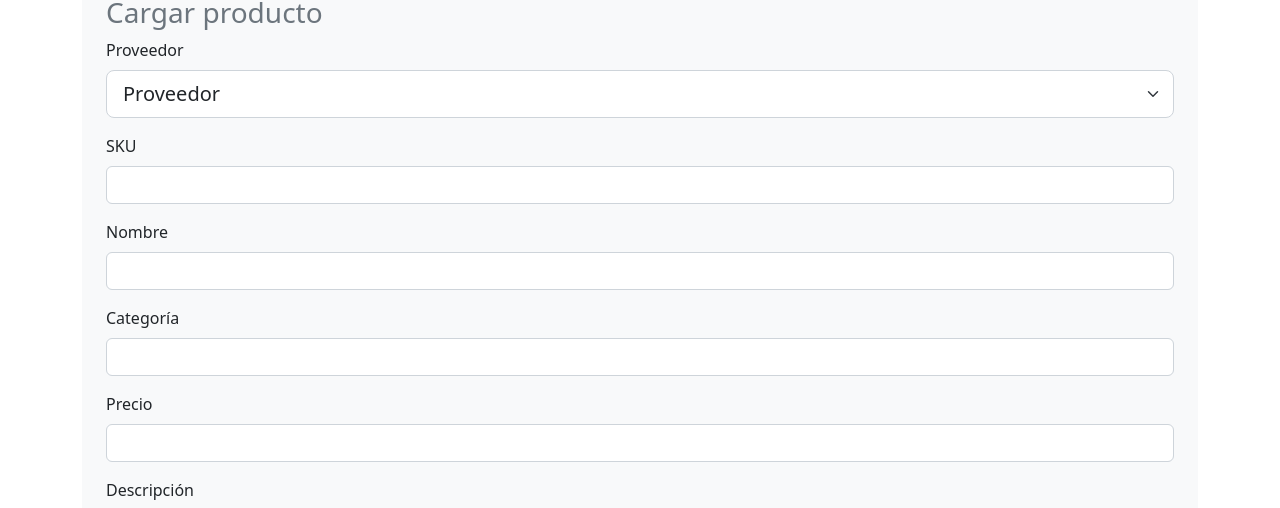
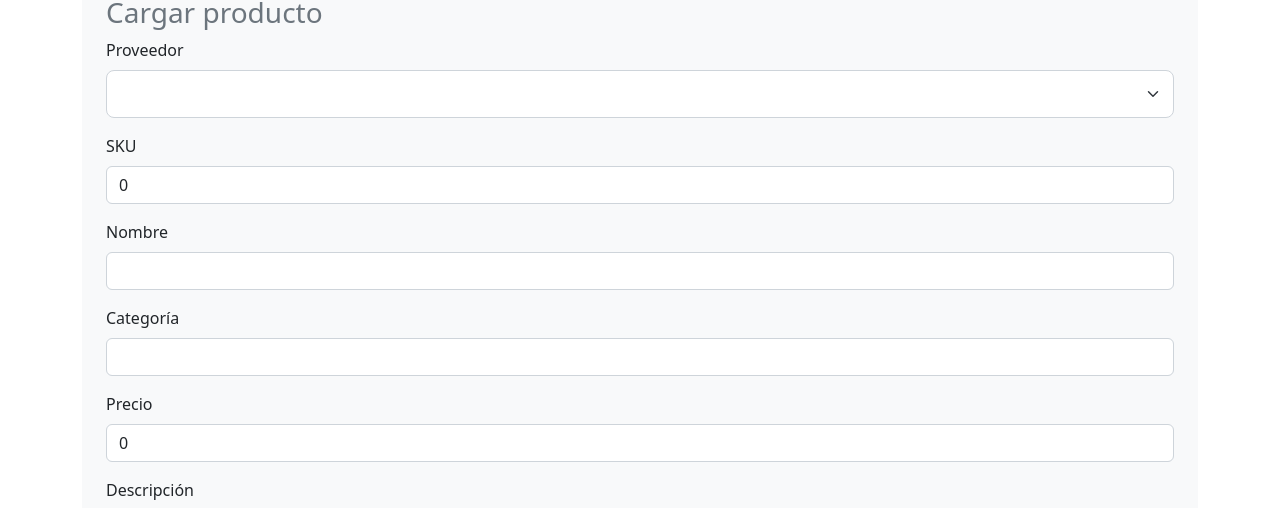
Before and after one commit to luciana87/bootcamp-ASJ-integrador, an Angular app in the folder angular/gestion-compras/: page /form-product in a window 1280 px wide. Shown: the part 132-640 px from the top of the page. Built offline with nearby package versions, Linux system fonts and the light colour scheme.

Commit message:
faltaba el import formsModule

```diff
--- a/angular/gestion-compras/src/app/app.module.ts
+++ b/angular/gestion-compras/src/app/app.module.ts
@@ -1,5 +1,6 @@
 import { NgModule } from '@angular/core';
 import { BrowserModule } from '@angular/platform-browser';
+import { FormsModule } from '@angular/forms';
 
 import { AppRoutingModule } from './app-routing.module';
 import { AppComponent } from './app.component';
@@ -40,7 +41,8 @@ import { PurchaseOrderServiceService } from './services/purchase-order-service/p
   imports: [
     BrowserModule,
     AppRoutingModule,
-    NgbModule
+    NgbModule,
+    FormsModule
   ],
   providers: [ProductServiceService,SupplierServiceService,PurchaseOrderServiceService],
   bootstrap: [AppComponent]
--- a/angular/gestion-compras/src/app/data/products.ts
+++ b/angular/gestion-compras/src/app/data/products.ts
@@ -1,66 +1,66 @@
 export const products = [
     {
-        sku: '1',
+        sku: 1,
         supplier_id: '1',
         category: "Ropa y calzado",
         name: "CARDIGAN STRASS BARCELONETA",
         description: "Cardigan de largo modular debajo de la cadera de calce recto y sin abotonadura en el acceso, con manga balloon. En hombros delanteros lleva piedras cosidas. Tajos laterales a modo de detalle. Material frio, sedoso, fino y elastico",
-        price: '50175.00'
+        price: 50175.00
     },
     {
-        sku: '2',
+        sku: 2,
         supplier_id: '1',
         category: "Ropa y calzado",
         name: "PANTALÓN PINZAS CREMALLERA",
         description: "Pantalón de tiro medio confeccionado con tejido en mezcla de viscosa. Cintura elástica. Detalle de pinzas en delantero. Cierre lateral con cremallera metálica",
-        price: '48300.00'
+        price: 48300.00
     },
     {
-        sku: '3',
+        sku: 3,
         supplier_id: '1',
         category: "Electrónica",
         name: "Celular Samsung Galaxy A04s 128GB White",
         description: "El chip más rápido, potente e inteligente se encuentra en el Galaxy A04s. Cuenta con una batería de 5000 mAh que, junto con su pantalla y procesador de bajo consumo, te permitirá utilizar el smartphone durante todo el día.",
-        price: '159999.00'
+        price:  159999.00
     },
     {
-        sku: '4',
+        sku: 4,
         supplier_id: '1',
         category: "Electrónica",
         name: "Parlante Bluetooth Noblex PSB1000",
         description: "El parlante Noblex PSB1000 dispone de una potencia de salida de 45 watts. Utilízalo mediante tecnología Bluetooth 5.0. También dispone de entrada auxiliar y alimentación por puerto USB. ",
-        price: '76649.00'
+        price: 76649.00
     },
     {
-        sku: '5',
+        sku: 5,
         supplier_id: '3',
         category: "Blanquería",
         name: "Cubrecama Queen Size Damero Hoja",
         description: "Este cubrecama es ideal para quienes tienen poco tiempo y buscan practicidad, ya que son súper livianos y fáciles de limpiar, las manchas se eliminan rápidamente. Inspirate para vestir tu cama combinando los diseños y texturas que pensamos para vos esta temporada.",
-        price: '77990.00'
+        price: 77990.00
     },
     {
-        sku: '6',
+        sku: 6,
         supplier_id: '3',
         category: "Blanquería",
         name: "Juego de Sábanas Twin Size Línea Biotextil Sustentable",
         description: "Este cubrecama es ideal para quienes tienen poco tiempo y buscan practicidad, ya que son súper livianos y fáciles de limpiar, las manchas se eliminan rápidamente. Inspirate para vestir tu cama combinando los diseños y texturas que pensamos para vos esta temporada.",
-        price: '44990.00'
+        price: 44990.00
     },
     {
-        sku: '7',
+        sku: 7,
         supplier_id: '2',
         category: "Juguetería",
         name: "Ajedrez profesional Staunton Plastigal 160",
         description: "Sumérgete en el mundo del ajedrez con el Ajedrez profesional Staunton Plastigal 160, un juego de estrategia clásico y desafiante que pondrá a prueba tu ingenio y habilidades tácticas.",
-        price: '19990.00'
+        price: 19990.00
     },
     {
-        sku: '8',
+        sku: 8,
         supplier_id: '2',
         category: "Juguetería",
         name: "Juego De Memoria Con Luz Y Sonido Memo Star Duende Azul 7530",
         description: "¿Qué mejor plan para una tarde de lluvia que un juego de mesa? Con el Memo Disco Memo Star vas a crear divertidos recuerdos y pasar momentos inolvidables junto a tus amigos y amigas. Con este pasatiempo entretenido las risas están aseguradas.",
-        price: '9159.00'
+        price: 9159.00
     },
 ];
--- a/angular/gestion-compras/src/app/models/Product.ts
+++ b/angular/gestion-compras/src/app/models/Product.ts
@@ -1,8 +1,8 @@
 export interface Product {
-    sku: string;
+    sku: number;
     supplier_id: String;
     category: String;
     name: String;
     description: String;
-    price: string;
+    price: number;
 }
--- a/angular/gestion-compras/src/app/products/form-product/form-product.component.html
+++ b/angular/gestion-compras/src/app/products/form-product/form-product.component.html
@@ -3,7 +3,7 @@
     <!-- <form class="form-control mt-2 mb-5" id="product-form" action=""> -->
     <div class="mb-3">
         <label for="proveedor-input" class="form-label">Proveedor</label>
-        <select id="proveedor-input" name="supplier" class="form-select form-select-lg mb-3" #supplier_id>
+        <select id="proveedor-input" name="supplier" class="form-select form-select-lg mb-3" [(ngModel)]="product.supplier_id">
             <option selected>Proveedor</option>
             <option value="1">Fravega</option>
             <option value="2">Arredo</option>
@@ -12,25 +12,25 @@
     </div>
     <div class="mb-3">
         <label for="sku-input" class="form-label">SKU</label>
-        <input type="text" class="form-control" name="sku" id="sku-input" #sku />
+        <input type="number" class="form-control" name="sku" id="sku-input" [(ngModel)]="product.sku" />
     </div>
     <div class="mb-3">
         <label for="name-input" class="form-label">Nombre</label>
-        <input type="text" class="form-control" name="product_name" id="name-input" #name>
+        <input type="text" class="form-control" name="product_name" id="name-input" [(ngModel)]="product.name">
     </div>
     <div class="mb-3">
         <label for="category-input" class="form-label">Categoría</label>
-        <input type="text" class="form-control" name="category" id="category-input" #category>
+        <input type="text" class="form-control" name="category" id="category-input" [(ngModel)]="product.category">
     </div>
     <div class="mb-3">
         <label for="price-input" class="form-label">Precio</label>
-        <input type="string" class="form-control" name="price" id="price-input" #price>
+        <input type="number" class="form-control" name="price" id="price-input" [(ngModel)]="product.price">
     </div>
     <div class="mb-3">
         <label for="description-input" class="form-label">Descripción</label>
         <textarea class="form-control" id="description-input" rows="3" name="description"
-            #description></textarea>
+            [(ngModel)]="product.description"></textarea>
     </div>
-    <button type="" class="btn btn-primary" routerLink="/product-list" (click)="setValue(supplier_id.value, sku.value,name.value,category.value,price.value,description.value)">Agregar</button>
+    <button type="" class="btn btn-primary" routerLink="/product-list" (click)="setValue(product)">Agregar</button>
     <!-- </form> -->
 </div>
--- a/angular/gestion-compras/src/app/products/form-product/form-product.component.ts
+++ b/angular/gestion-compras/src/app/products/form-product/form-product.component.ts
@@ -11,33 +11,35 @@ import { ProductServiceService } from 'src/app/services/product-service/product-
 })
 export class FormProductComponent implements OnInit {
 
-  product!: Product;
-  supplier_id: string = '';
-  sku: string = '';
-  name: string = '';
-  category: string = '';
-  price: number = 0;
-  description: string = '';
 
+  product: Product = {
 
+    supplier_id: '',
+    sku:0,
+    name:'',
+    category: '',
+    price: 0,
+    description: ''
+}
 
   constructor(public service: ProductServiceService){ }
-
-  setValue(supplier_id: string, sku: string, name: string, category: string, price: string, description: string) {
+//supplier_id: string, sku: number, name: string, category: string, description: string, price: number
+  setValue (producto: Product) {
     this.product = {
-      supplier_id: supplier_id,
-      sku: sku,
-      name: name,
-      category: category,
-      description: description,
-      price: price
+      supplier_id: producto.supplier_id,
+      sku: producto.sku,
+      name: producto.name,
+      category: producto.category,
+      description: producto.description,
+      price: producto.price
     };
     console.log(this.product);
+    this.service.addProduct(this.product);
 
 
   }
 
   ngOnInit() {
-    this.service.addProduct(this.product);
+
   }
 }
--- a/angular/gestion-compras/src/app/services/product-service/product-service.service.ts
+++ b/angular/gestion-compras/src/app/services/product-service/product-service.service.ts
@@ -10,8 +10,6 @@ const dataProducts: Product[] = products; //le asigno el json a una variable
 })
 
 export class ProductServiceService {
-
-  products: Product[]= products;
 
   constructor() { }
 
```
